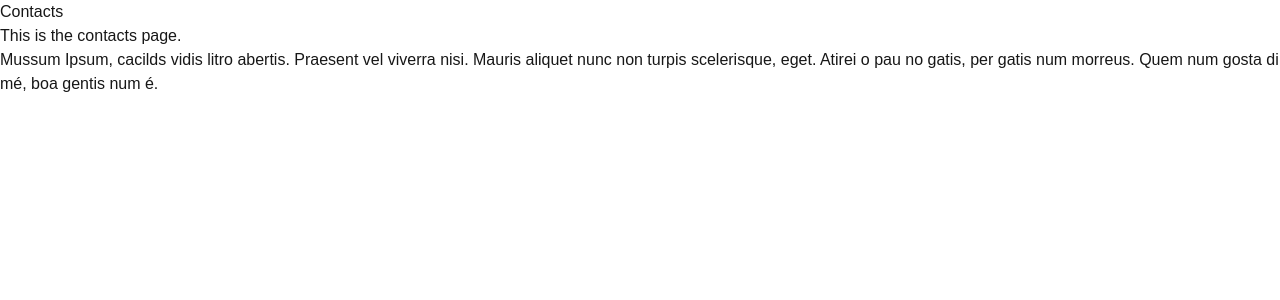
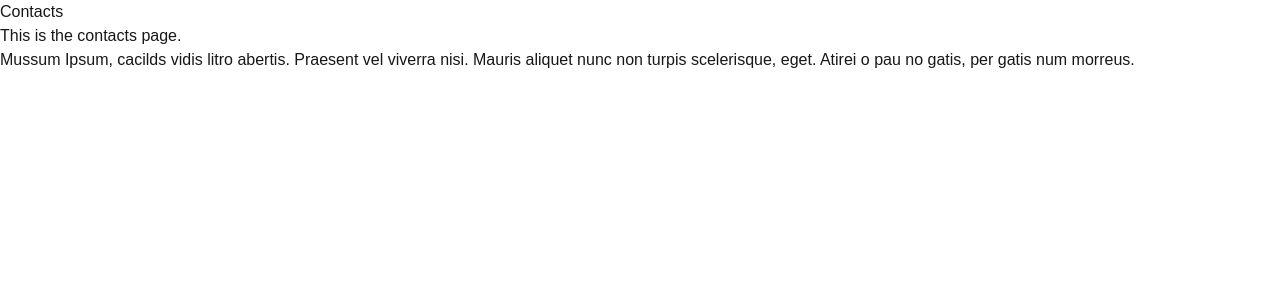
Before and after one commit to logicinfocursos/github-actions, a Next.js app: page /contacts in a window 1280 px wide. Shown: the top 300 px of the page. Built offline with nearby package versions, Linux system fonts and the light colour scheme.

Commit message:
primeiro teste com o github actions v5

```diff
--- a/app/contacts/page.js
+++ b/app/contacts/page.js
@@ -3,7 +3,7 @@ export default function Contacts() {
         <>
         <h1>Contacts</h1>
         <p>This is the contacts page.</p>
-        <p>Mussum Ipsum, cacilds vidis litro abertis.  Praesent vel viverra nisi. Mauris aliquet nunc non turpis scelerisque, eget. Atirei o pau no gatis, per gatis num morreus. Quem num gosta di mé, boa gentis num é.</p>
+        <p>Mussum Ipsum, cacilds vidis litro abertis.  Praesent vel viverra nisi. Mauris aliquet nunc non turpis scelerisque, eget. Atirei o pau no gatis, per gatis num morreus.</p>
         </>
     )
 }
```
